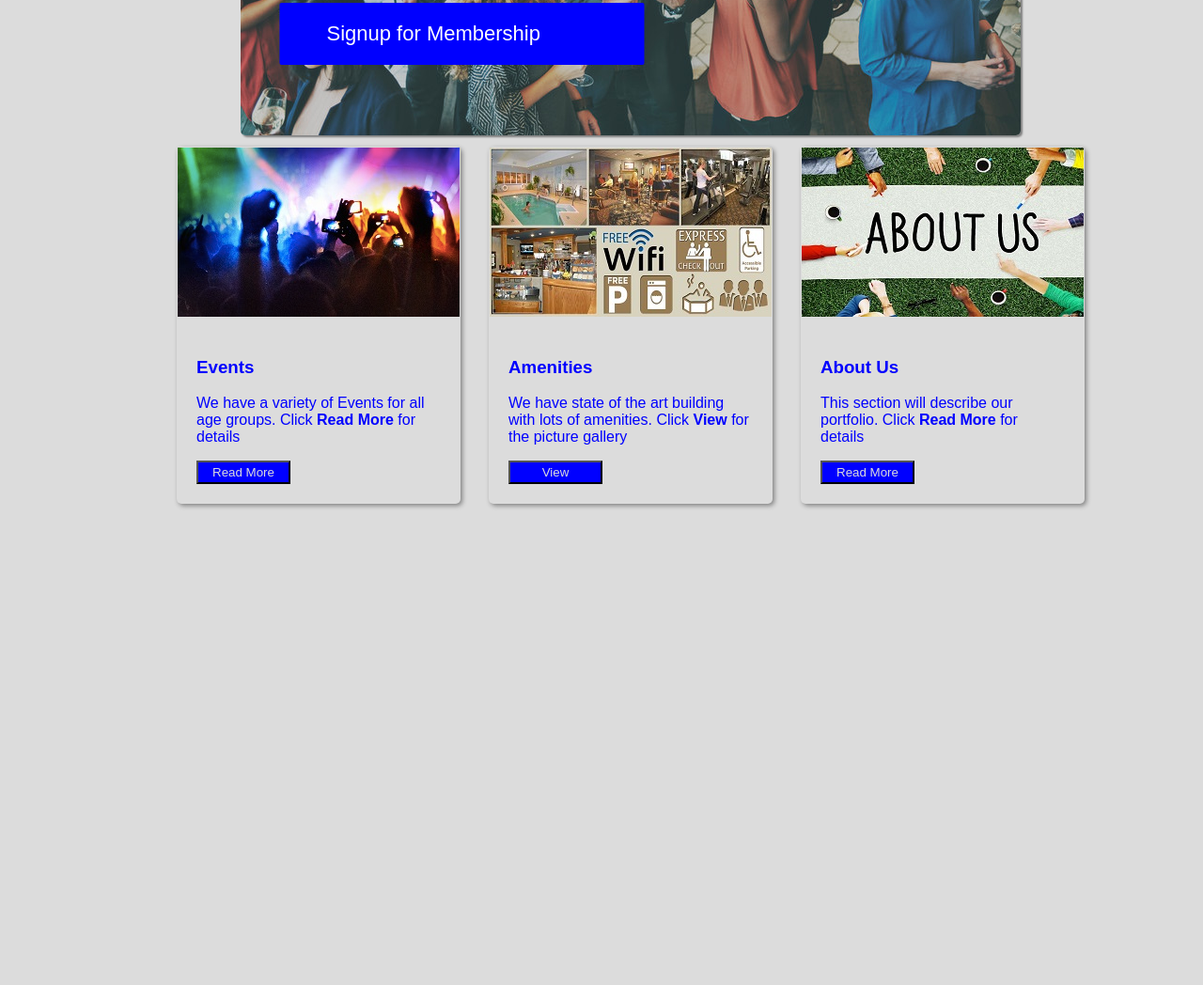
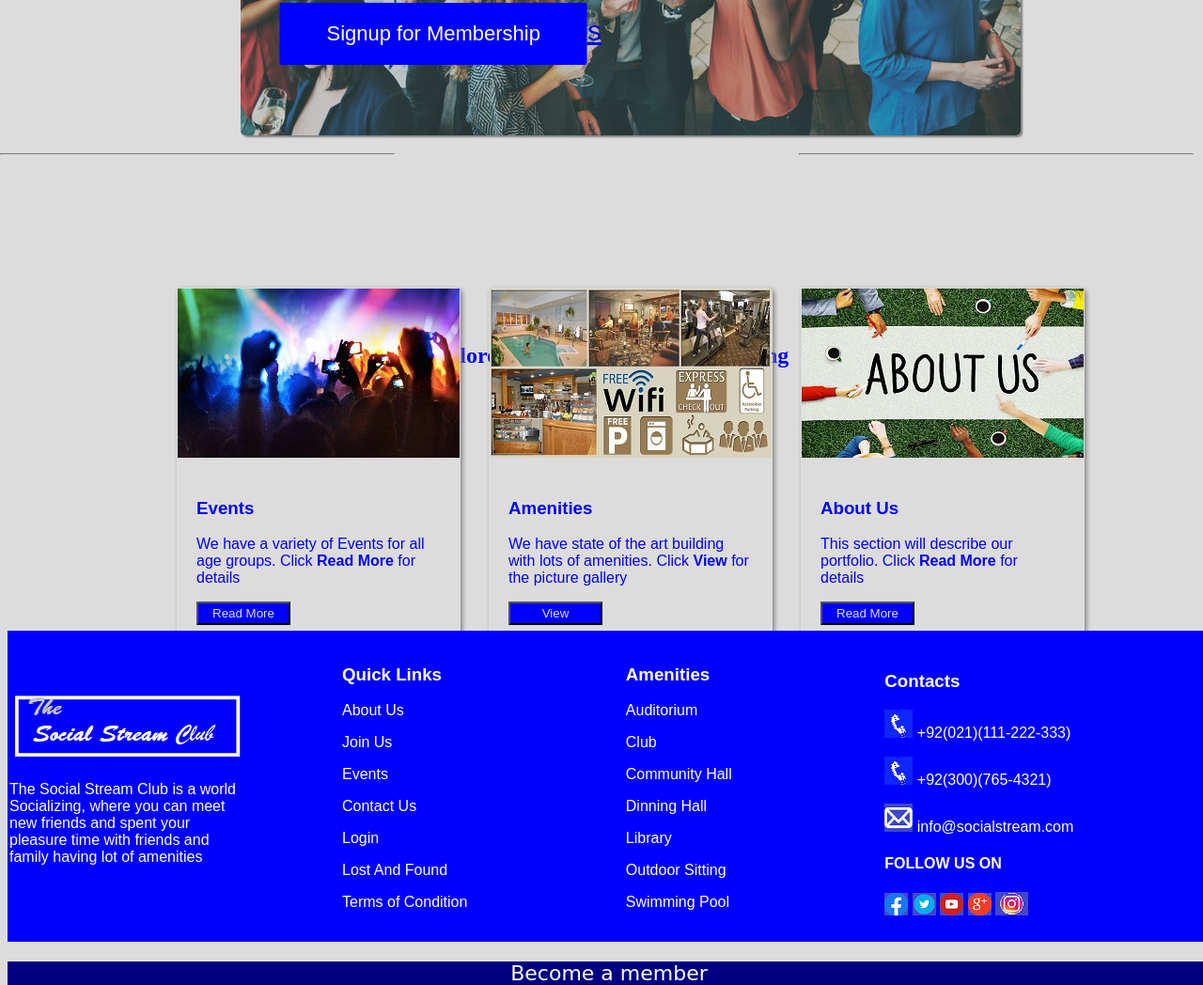
Before and after one commit to saadatsiddiqui/Social-Stream, a plain HTML site: page Homepage/index.html in a window 1280 px wide. Shown: the part 479-1527 px from the top of the page at 94% size. Before the commit the page ends 1025 px from the top, so only its background shows below. Drawn offline with Linux system fonts and the light colour scheme.

Commit message:
Updated index.html, styles.css and images

```diff
--- a/Homepage/index.html
+++ b/Homepage/index.html
@@ -29,10 +29,14 @@
         <div class="content">
         <h3>Welcome to The Social Stream Club</h3>
         <p>Join, Socialize, make new friends and explore a new world with lots of amenities</p>
-        <input type="text" value="Signup for Membership">
+        <a href="../Joinus/joinus.html"><input type="submit" value="Signup for Membership" >s</a>
     </div>
     </div>
     <!--End of Top Heading-->
+    <span class="explore"><h2>Explore The New World of Socializing</h2></span>
+    <hr class="line-left">
+    <hr class="line-right">
+    <!--Start of Sections-->
     <div class="sections">
         <table>
             <tr>
@@ -63,6 +67,52 @@
             </tr>
         </table>
     </div>
-<!--<a href="../Joinus/joinus.html"><p class="bam">Become a member</p></a>-->
+    <!--End of Sections-->
+<a href="../Joinus/joinus.html"><p class="bam">Become a member</p></a>
+<!--Start of Footer-->
+<div class="footer">
+    <table>
+        <tr>
+            <td style="width: 20%;padding: 0px 50px 0px 0px;">
+                <img src="../images/logo4.png" alt="">
+                <p>The Social Stream Club is a world Socializing, where you can meet new friends and spent your pleasure time with friends and family having lot of amenities</p>
+            </td>
+            <td>
+                <h3>Quick Links</h3>
+                <p><a href="../Aboutus/aboutus.html">About Us</a></p>
+                <p><a href="../Joinus/joinus.html">Join Us</a></p>
+                <p><a href="../Events/events.html">Events</a></p>
+                <p><a href="../Contactus/contactus.html">Contact Us</a></p>
+                <p><a href="../Homepage/login.html">Login</a></p>
+                <p><a href="../Homepage/login.html">Lost And Found</a></p>
+                <p><a href="../Homepage/login.html">Terms of Condition</a></p>
+            </td>
+            <td>
+                <h3>Amenities</h3>
+                <p><a href="../images/auditorium.jpg">Auditorium</a></p>
+                <p><a href="../images/bar.jpg">Club</a></p>
+                <p><a href="../images/communityhall.jpg">Community Hall</a></p>
+                <p><a href="../images/dinninghall.jpg">Dinning Hall</a></p>
+                <p><a href="../images/library.jpg">Library</a></p>
+                <p><a href="../images/Outdoor-Sitting-Area-1.jpg">Outdoor Sitting</a></p>
+                <p><a href="../images/swimming-pool.jpg">Swimming Pool</a></p>
+            </td>
+            <td style="border: none;">
+                <h3>Contacts</h3>
+                <p><img src="../images/phone.png" alt=""> +92(021)(111-222-333)</p>
+                <p><img src="../images/phone.png" alt=""> +92(300)(765-4321)</p>
+                <p><img src="../images/email.png" alt=""> info@socialstream.com</p>
+                <h4>FOLLOW US ON</h4>
+                <img src="../images/facebook.png" alt="">
+                <img src="../images/twitter.png" alt="">
+                <img src="../images/youtube.png" alt="">
+                <img src="../images/google.png" alt="">
+                <img src="../images/instagram.png" alt="">
+            </td>
+        </tr>
+
+    </table>
+</div>
+<!--End of Footer-->
 </body>
 </html>
--- a/css/styles.css
+++ b/css/styles.css
@@ -65,10 +65,32 @@ body{
     font-size: 22px;
     padding: 20px 50px;
 }
-.sections{}
+.explore h2 {
+    overflow: hidden;
+    text-align: center;
+    position: absolute;
+    top: 103%;
+    left: 35%;
+    color: blue;
+  }
+
+  .line-left{
+      position: relative;
+      top: 535px;
+      border-color: lightgray;
+     left: -430px;
+      width: 33%;
+  }
+  .line-right{
+    position: relative;
+    top: 525px;
+    border-color: lightgray;
+   left: 420px;
+    width: 33%;
+  }
 .sections table{
     position: absolute;
-    top: 250px;
+    top: 50%;
     border-spacing: 30px 10px;
     margin: 375px 150px 10px 150px;
    }
@@ -101,19 +123,36 @@ body{
     text-shadow: 2px 2px  rosybrown;
     font-size: 22px;
   }
-  .box h3{
-      color: red;
-  }
 
 .bam{
-    background-color: blue;
+    background-color: navy;
     font-family: "monotype corsiva",cursive;
     text-align: center;
     color: white;
     font-size: 22px;
+    position: absolute;
+    top: 185%;
+    width: 100%;
 }
 .amenities table{
     margin: 50px 175px;
     border-spacing: 30px 20px;
 }
+.footer{
+    background-color: blue;
+    position: absolute;
+    top: 1150px;
+    font-family: Arial, Helvetica, sans-serif;
+    color: white;
 }
+.footer td{
+    padding: 15px 50px 15px 50px;
+
+}
+.footer a:link{
+    color: white;
+    text-decoration: none;
+}
+.footer a:visited{
+    color: white;
+}
```
Also changed, not shown: images/email.png (added), images/facebook.png (added), images/google.png (added), images/instagram.png (added), images/phone.jpg (added), images/phone.png (added), images/twitter.png (added), images/youtube.png (added).
